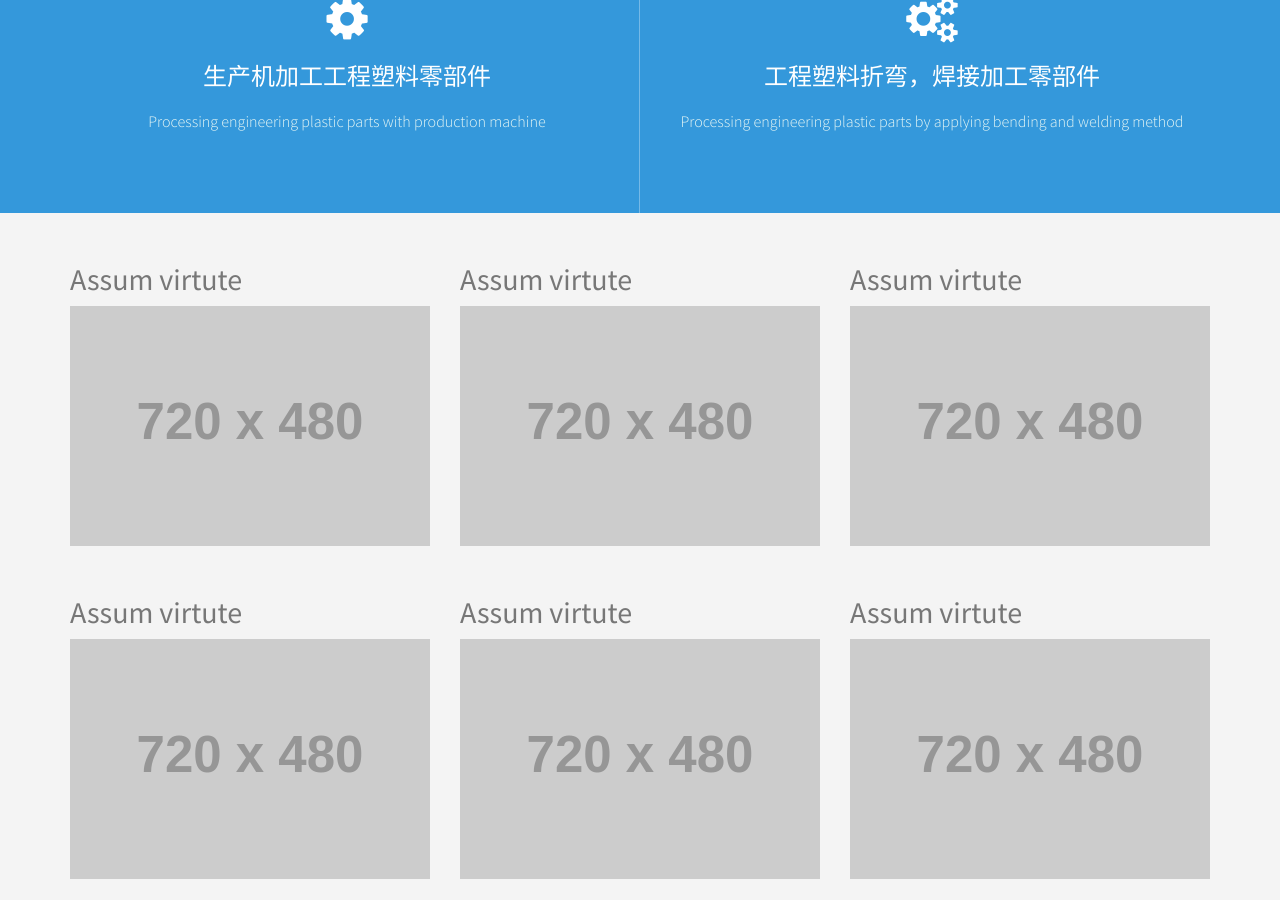
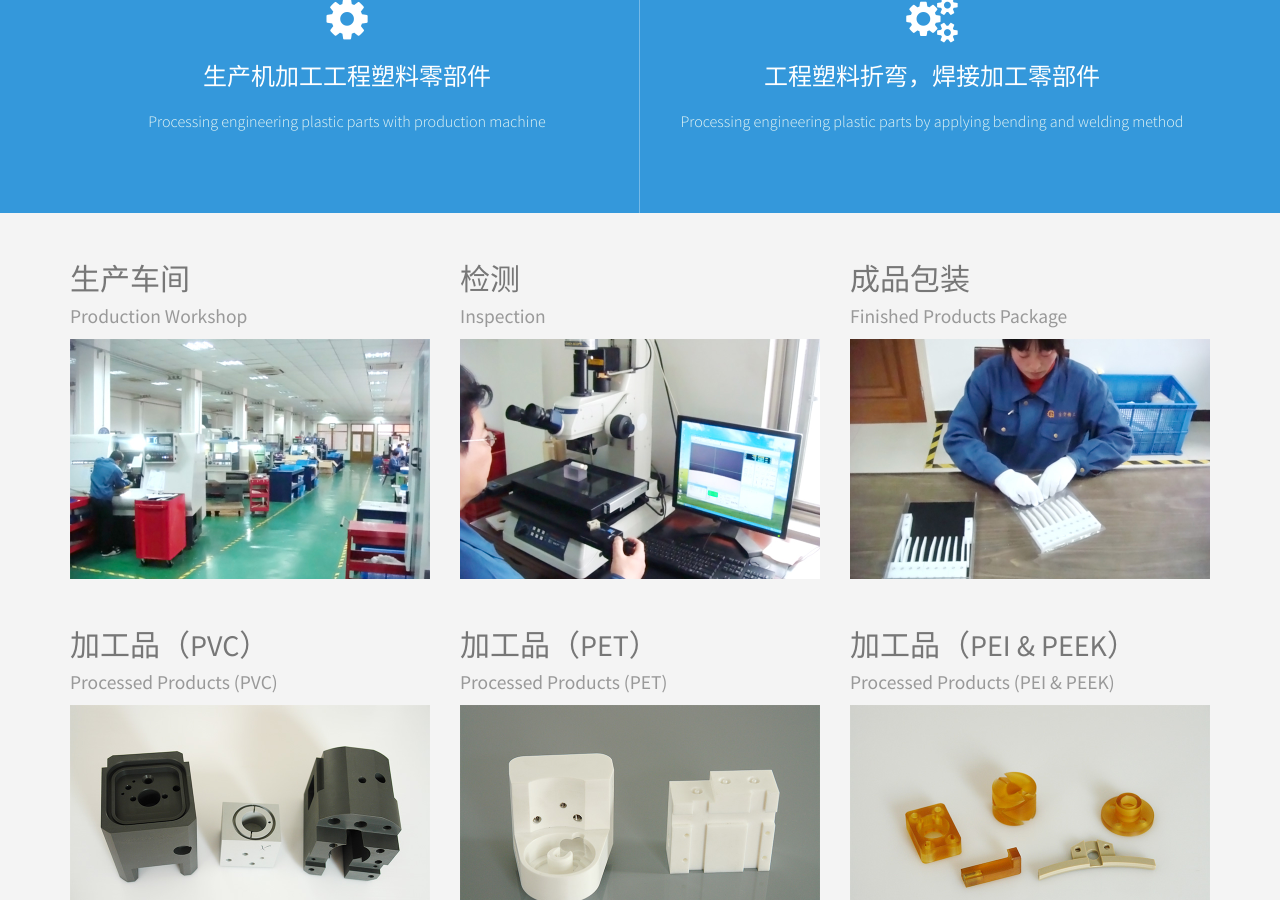
Before and after one commit to shghjg/shghjg.github.io, a Jekyll site: the page built from index.html, in a window 1280 px wide and 900 px high, scrolled down 744 px. Built offline with Jekyll 4.4.1, drawn with Linux system fonts in a browser that asks for light colours.

Commit message:
Add images

```diff
--- a/_config.yml
+++ b/_config.yml
@@ -12,5 +12,10 @@ sass:
   sass_dir: _sass
   style: :compressed
 
+images_dir: images
+css_dir: css
+js_dir: js
+fonts_dir: fonts
+
 # Build settings
 markdown: kramdown
--- a/index.html
+++ b/index.html
@@ -37,28 +37,34 @@ layout: default
 			<div class="container">
 				<div class="row">
 					<div class="col-md-4 col-sm-6 image_box">
-						<h2>Assum virtute</h2>
-						<p><img src="//placehold.it/720x480/" alt="" /></p>
+						<h2>生产车间<br />
+							<small>Production Workshop</small></h2>
+						<p><img src="{{ site.baseurl }}/{{ site.images_dir }}/shghjg-01.jpg" /></p>
 					</div>
 					<div class="col-md-4 col-sm-6 image_box">
-						<h2>Assum virtute</h2>
-						<p><img src="//placehold.it/720x480/" alt="" /></p>
+						<h2>检测<br />
+							<small>Inspection</small></h2>
+						<p><img src="{{ site.baseurl }}/{{ site.images_dir }}/shghjg-02.jpg" /></p>
 					</div>
 					<div class="col-md-4 col-sm-6 image_box">
-						<h2>Assum virtute</h2>
-						<p><img src="//placehold.it/720x480/" alt="" /></p>
+						<h2>成品包装<br />
+							<small>Finished Products Package</small></h2>
+						<p><img src="{{ site.baseurl }}/{{ site.images_dir }}/shghjg-03.jpg" /></p>
 					</div>
 					<div class="col-md-4 col-sm-6 image_box">
-						<h2>Assum virtute</h2>
-						<p><img src="//placehold.it/720x480/" alt="" /></p>
+						<h2>加工品（PVC）<br />
+							<small>Processed Products (PVC)</small></h2>
+						<p><img src="{{ site.baseurl }}/{{ site.images_dir }}/shghjg-04.jpg" /></p>
 					</div>
 					<div class="col-md-4 col-sm-6 image_box">
-						<h2>Assum virtute</h2>
-						<p><img src="//placehold.it/720x480/" alt="" /></p>
+						<h2>加工品（PET）<br />
+							<small>Processed Products (PET)</small></h2>
+						<p><img src="{{ site.baseurl }}/{{ site.images_dir }}/shghjg-05.jpg" /></p>
 					</div>
 					<div class="col-md-4 col-sm-6 image_box">
-						<h2>Assum virtute</h2>
-						<p><img src="//placehold.it/720x480/" alt="" /></p>
+						<h2>加工品（PEI &amp; PEEK）<br />
+							<small>Processed Products (PEI &amp; PEEK)</small></h2>
+						<p><img src="{{ site.baseurl }}/{{ site.images_dir }}/shghjg-06.jpg" /></p>
 					</div>
 				</div>
 			</div>
```
Also changed, not shown: images/shghjg-01.jpg (added), images/shghjg-02.jpg (added), images/shghjg-03.jpg (added), images/shghjg-04.jpg (added), images/shghjg-05.jpg (added), images/shghjg-06.jpg (added).
